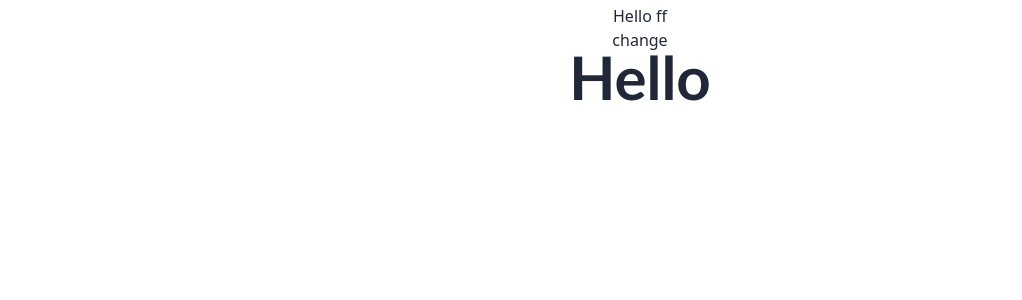
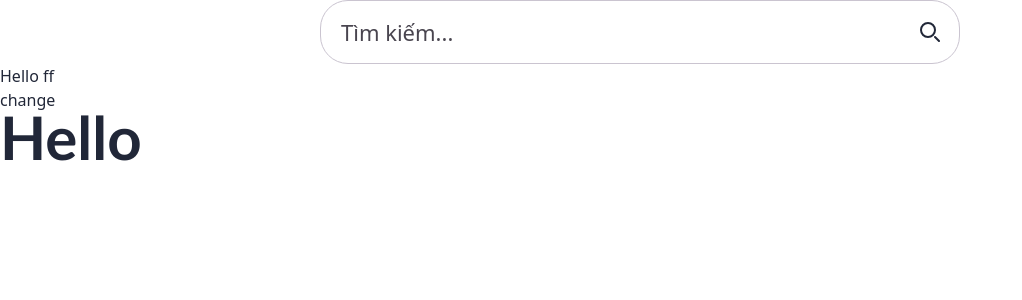
Before and after one commit to ngxquang/SE-Flowchart-FE, a Next.js app: page / in a window 1280 px wide. Shown: the top 300 px of the page, without its empty margins (0-1022 px from the left). Built offline with nearby package versions, Linux system fonts and the light colour scheme.

Commit message:
Huy added search bar

```diff
--- a/src/app/page.tsx
+++ b/src/app/page.tsx
@@ -3,16 +3,14 @@
 import { useContext } from 'react';
 import { AppContext } from '@/contexts';
 import { classNames } from '@/components';
+import Search from '@/components/Search/Search';
 
 export default function Home() {
   const { state, setState } = useContext(AppContext);
 
   return (
-    <main
-      className={classNames(
-        'min-w-screen relative flex flex-col items-center justify-center px-4 py-1'
-      )}
-    >
+    <main>
+      <Search/>
       <p>{state}</p>
       <button className="" onClick={() => setState('world')}>
         change
--- /dev/null
+++ b/src/components/Search/Search.tsx
@@ -0,0 +1,26 @@
+import React, { useState } from 'react'
+
+function Search() {
+    const [searchTerm, setSearchTerm] = useState('');
+
+    return (
+        <div className="relative w-[640px] 2xl:w-[720px] mx-auto">
+            <input
+                type="text"
+                id="table-search"
+                className="focus:outline-none block text-[22px] text-on-surface border border-outline-var rounded-[28px] w-full 2xl:h-[74px] h-[64px] placeholder-on-surface placeholder-[22px] pl-5 pr-12"
+                placeholder="Tìm kiếm..."
+                value={searchTerm}
+                onChange={(e) => setSearchTerm(e.target.value)}
+            />
+            <div className="absolute inset-y-0 right-0 flex items-center pr-5 pointer-events-none">
+                <svg className="w-[20px] text-gray-500 h-[20px]" aria-hidden="true" xmlns="http://www.w3.org/2000/svg" fill="none" viewBox="0 0 20 20">
+                    <path stroke="currentColor" strokeLinecap="round" strokeLinejoin="round" strokeWidth="2" d="m19 19-4-4m0-7A7 7 0 1 1 1 8a7 7 0 0 1 14 0Z" />
+                </svg>
+            </div>
+        </div>
+
+    )
+}
+
+export default Search
--- a/tailwind.config.ts
+++ b/tailwind.config.ts
@@ -33,6 +33,7 @@ const config: Config = {
       'erorr': '#D32F2F',
       'surface': '#FFFFFF',
       'surface-variant': '#FFD2C1',
+      'on-surface': '#49454F',
       'error': '#D32F2F',
       'success': '#388E3C',
 
```
